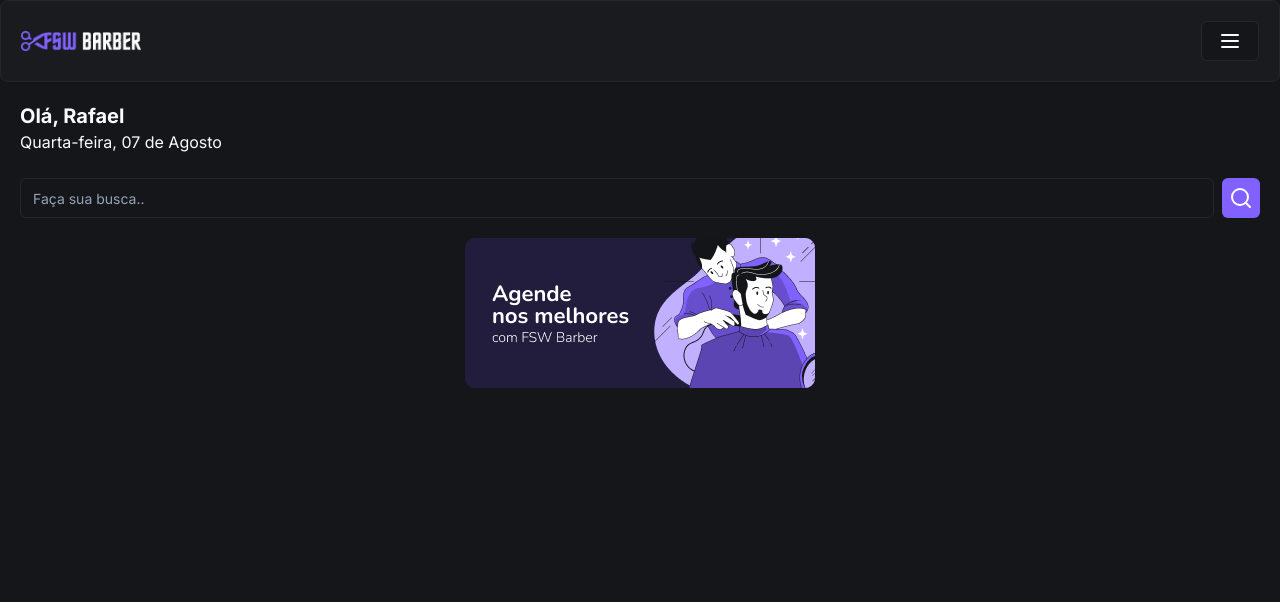
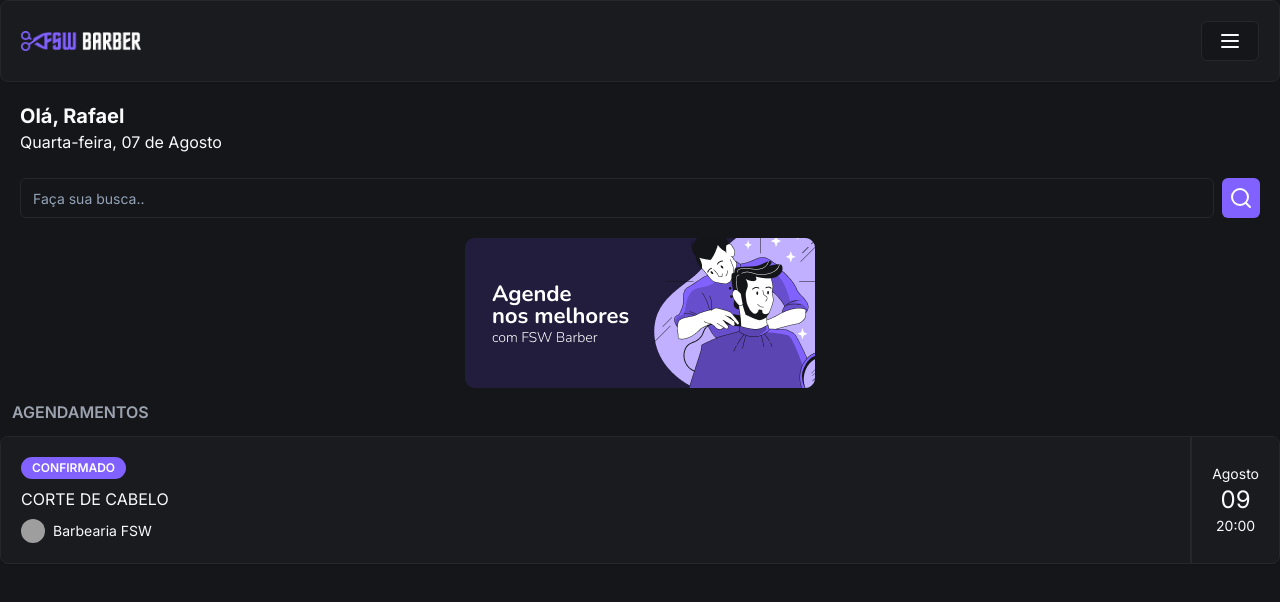
Before and after one commit to RafaelS0/barbeariaProject-FSW, a Next.js app: page / in a window 1280 px wide. Shown: the top 602 px of the page. Built offline with nearby package versions, Linux system fonts and the light colour scheme; grey boxes are pictures that could not be loaded.

Commit message:
feat: add scheduling card

```diff
--- /dev/null
+++ b/app/_components/ui/avatar.tsx
@@ -0,0 +1,50 @@
+"use client"
+
+import * as React from "react"
+import * as AvatarPrimitive from "@radix-ui/react-avatar"
+
+import { cn } from "@/app/_lib/utils"
+
+const Avatar = React.forwardRef<
+  React.ElementRef<typeof AvatarPrimitive.Root>,
+  React.ComponentPropsWithoutRef<typeof AvatarPrimitive.Root>
+>(({ className, ...props }, ref) => (
+  <AvatarPrimitive.Root
+    ref={ref}
+    className={cn(
+      "relative flex h-10 w-10 shrink-0 overflow-hidden rounded-full",
+      className
+    )}
+    {...props}
+  />
+))
+Avatar.displayName = AvatarPrimitive.Root.displayName
+
+const AvatarImage = React.forwardRef<
+  React.ElementRef<typeof AvatarPrimitive.Image>,
+  React.ComponentPropsWithoutRef<typeof AvatarPrimitive.Image>
+>(({ className, ...props }, ref) => (
+  <AvatarPrimitive.Image
+    ref={ref}
+    className={cn("aspect-square h-full w-full", className)}
+    {...props}
+  />
+))
+AvatarImage.displayName = AvatarPrimitive.Image.displayName
+
+const AvatarFallback = React.forwardRef<
+  React.ElementRef<typeof AvatarPrimitive.Fallback>,
+  React.ComponentPropsWithoutRef<typeof AvatarPrimitive.Fallback>
+>(({ className, ...props }, ref) => (
+  <AvatarPrimitive.Fallback
+    ref={ref}
+    className={cn(
+      "flex h-full w-full items-center justify-center rounded-full bg-muted",
+      className
+    )}
+    {...props}
+  />
+))
+AvatarFallback.displayName = AvatarPrimitive.Fallback.displayName
+
+export { Avatar, AvatarImage, AvatarFallback }
--- /dev/null
+++ b/app/_components/ui/badge.tsx
@@ -0,0 +1,36 @@
+import * as React from "react"
+import { cva, type VariantProps } from "class-variance-authority"
+
+import { cn } from "@/app/_lib/utils"
+
+const badgeVariants = cva(
+  "inline-flex items-center rounded-full border px-2.5 py-0.5 text-xs font-semibold transition-colors focus:outline-none focus:ring-2 focus:ring-ring focus:ring-offset-2",
+  {
+    variants: {
+      variant: {
+        default:
+          "border-transparent bg-primary text-primary-foreground hover:bg-primary/80",
+        secondary:
+          "border-transparent bg-secondary text-secondary-foreground hover:bg-secondary/80",
+        destructive:
+          "border-transparent bg-destructive text-destructive-foreground hover:bg-destructive/80",
+        outline: "text-foreground",
+      },
+    },
+    defaultVariants: {
+      variant: "default",
+    },
+  }
+)
+
+export interface BadgeProps
+  extends React.HTMLAttributes<HTMLDivElement>,
+    VariantProps<typeof badgeVariants> {}
+
+function Badge({ className, variant, ...props }: BadgeProps) {
+  return (
+    <div className={cn(badgeVariants({ variant }), className)} {...props} />
+  )
+}
+
+export { Badge, badgeVariants }
--- a/app/layout.tsx
+++ b/app/layout.tsx
@@ -5,7 +5,7 @@
 const inter = Inter({ subsets: ["latin"] });
 
 export const metadata: Metadata = {
-  title: "Create Next App",
+  title: "Barbearia FSW",
   description: "Generated by create next app",
 };
 
--- a/app/page.tsx
+++ b/app/page.tsx
@@ -2,9 +2,12 @@
 import Image from "next/image"
 import Header from "./_components/header"
 import { Button } from "./_components/ui/button"
+import { Badge } from "./_components/ui/badge"
+import { Avatar, AvatarFallback, AvatarImage } from "./_components/ui/avatar"
 import { Card, CardContent } from "./_components/ui/card"
 import { Input } from "./_components/ui/input"
 import { Search } from "lucide-react"
+
 
 const Home = () => {
   return <div>
@@ -21,9 +24,37 @@
   </div>
 
   <div className="relative w-full h-[150px]">
+  <Image alt="Agende nos melhores com fsw Barber" src="/Banner Pizza.png" fill className="object-contain rounded-xl"/>
+  </div>
 
-  <Image alt="Agende nos melhores com fsw Barber" src="/Banner Pizza.png" fill className="object-contain rounded-xl"/>
+  <div>
+    <h2 className="font-semibold text-gray-400 p-3 ">AGENDAMENTOS</h2>
+  </div>
 
+  <div>
+    <Card>
+     <CardContent className=" flex justify-between p-0 ">
+      {/*ESQUERDA*/}
+      <div className=" flex flex-col gap-2 py-5 pl-5">
+        <Badge className="w-fit">CONFIRMADO</Badge>
+         <h3>CORTE DE CABELO</h3>
+          <div className="flex items-center gap-2">
+           <Avatar className="h-6 w-6">
+            <AvatarImage src="https://github.com/shadcn.png"/>
+            <AvatarFallback>CN</AvatarFallback>
+           </Avatar>
+           <p className="text-sm">Barbearia FSW</p>
+          </div>
+      </div>
+
+     {/*DIREITA*/}
+      <div className="flex flex-col items-center justify-center px-5 border-l-2">
+        <p className="text-sm"> Agosto</p>
+        <p className="text-2xl">09</p>
+        <p className="text-sm">20:00</p>
+      </div>
+      </CardContent>
+    </Card>
   </div>
 
 
--- a/package.json
+++ b/package.json
@@ -13,6 +13,7 @@
   },
   "dependencies": {
     "@prisma/client": "^5.17.0",
+    "@radix-ui/react-avatar": "^1.1.0",
     "@radix-ui/react-slot": "^1.1.0",
     "class-variance-authority": "^0.7.0",
     "clsx": "^2.1.1",
```
Also changed, not shown: 1 other file (tests, documents, lock files or other folders).
